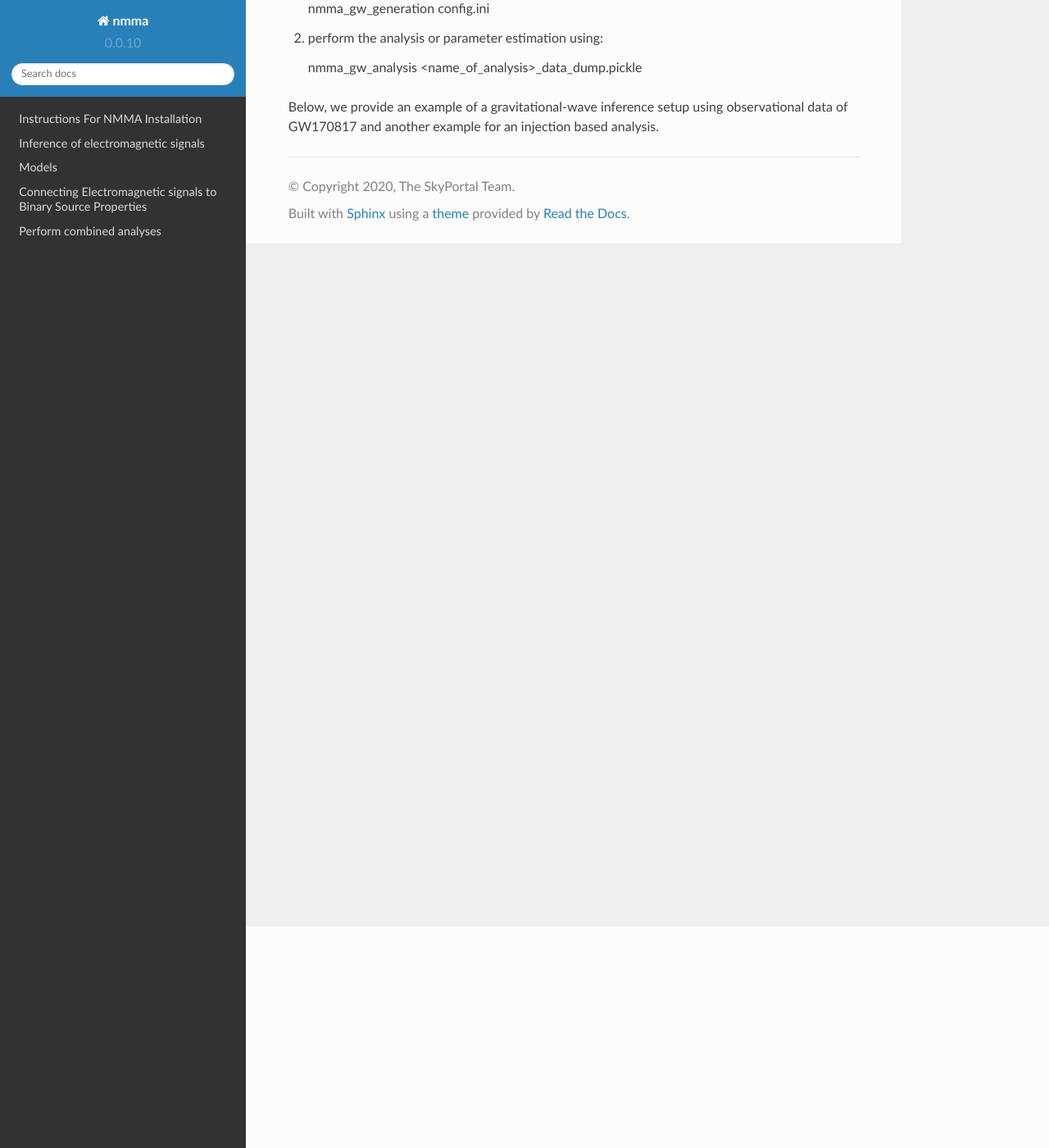
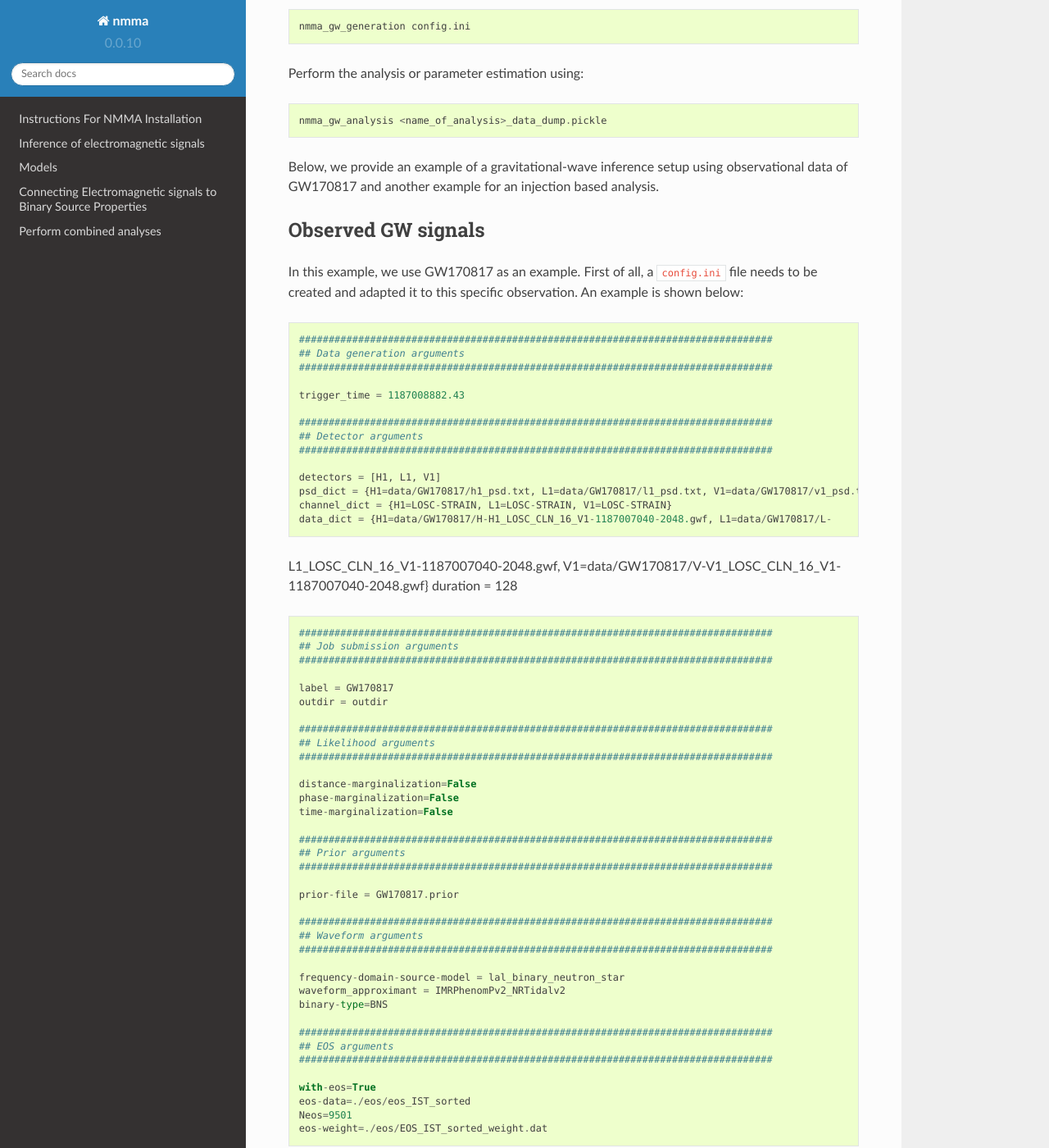
Before and after one commit to nuclear-multimessenger-astronomy/nmma, a Sphinx documentation site: the page built from doc/gw_inference.md, in a window 1280 px wide and 1400 px high, scrolled down 270 px. Shown: the whole window at 82% size. Built offline with Sphinx 7.4.7 and the Read the Docs theme 2.0.0, drawn with Linux system fonts in a browser that asks for light colours; pages that are not in the unit, such as notebooks, are missing from menus; some of the changed text lies outside the part shown.

Commit message:
Update gw_inference.md

```diff
--- a/doc/gw_inference.md
+++ b/doc/gw_inference.md
@@ -2,12 +2,80 @@
 
 A Bayesian analysis of a gravitational-wave signal which is not accompanied by electromagnetic signals can be performed within nmma following two main steps:
 
-1) setting up a `config.ini` file and running the command
+Setting up a `config.ini` file and running the command
 
-    nmma_gw_generation config.ini
+	nmma_gw_generation config.ini
 
-3) perform the analysis or parameter estimation using:
+Perform the analysis or parameter estimation using:
 
     nmma_gw_analysis <name_of_analysis>_data_dump.pickle
 
 Below, we provide an example of a gravitational-wave inference setup using observational data of GW170817 and another example for an injection based analysis.
+
+### Observed GW signals
+
+In this example, we use GW170817 as an example. First of all, a `config.ini` file needs to be created and adapted it to this specific observation.
+An example is shown below:
+
+    ################################################################################
+    ## Data generation arguments
+    ################################################################################
+
+    trigger_time = 1187008882.43
+
+    ################################################################################
+    ## Detector arguments
+    ################################################################################
+
+    detectors = [H1, L1, V1]
+    psd_dict = {H1=data/GW170817/h1_psd.txt, L1=data/GW170817/l1_psd.txt, V1=data/GW170817/v1_psd.txt}
+    channel_dict = {H1=LOSC-STRAIN, L1=LOSC-STRAIN, V1=LOSC-STRAIN}
+    data_dict = {H1=data/GW170817/H-H1_LOSC_CLN_16_V1-1187007040-2048.gwf, L1=data/GW170817/L-
+ L1_LOSC_CLN_16_V1-1187007040-2048.gwf, V1=data/GW170817/V-V1_LOSC_CLN_16_V1-1187007040-2048.gwf}
+ duration = 128
+
+    ################################################################################
+    ## Job submission arguments
+    ################################################################################
+
+    label = GW170817
+    outdir = outdir
+
+    ################################################################################
+    ## Likelihood arguments
+    ################################################################################
+
+    distance-marginalization=False
+    phase-marginalization=False
+    time-marginalization=False
+
+    ################################################################################
+    ## Prior arguments
+    ################################################################################
+
+    prior-file = GW170817.prior
+
+    ################################################################################
+    ## Waveform arguments
+    ################################################################################
+
+    frequency-domain-source-model = lal_binary_neutron_star
+    waveform_approximant = IMRPhenomPv2_NRTidalv2
+    binary-type=BNS
+
+    ################################################################################
+    ## EOS arguments
+    ################################################################################
+
+    with-eos=True
+    eos-data=./eos/eos_IST_sorted
+    Neos=9501
+    eos-weight=./eos/EOS_IST_sorted_weight.dat
+
+The `trigger time` is the time of the observed event. With regard to detector arguments, one has to specify which detectors should be used. For example, `detectors = [H1, L1, V1]` stand for LIGO detectors Hanford, Livingston and Virgo. For each detector, the noise power spectral density of gravitational wave detector needs to be provided. Within `data_dict`, one needs to provide the GW170817 data measured within each detector.
+
+With regard to likelihood arguments, we can specify if want a marginal likelihood that has been integrated over the parameter space, e.g. for distance, phase, or time. The prior file should be tailored to the observed event, in this case GW170817 but also with regard to the GW model that is used for the parameter estimation. The GW model can be specified in `waveform_approximant`. Here, we use the phenomenological model `IMRPhenomPv2_NRTidalv2` for a precessing binary neutron star model.
+
+For inferring the source properties of GW170817, we will sample over a set of EOSs that were computed with Chiral Effective Field Theory. The EOS set 15nsat_cse_natural_R14 was used in the study of Huth et al. and can be downloaded there. In order to
+
+### Inejcted GW signals
```
